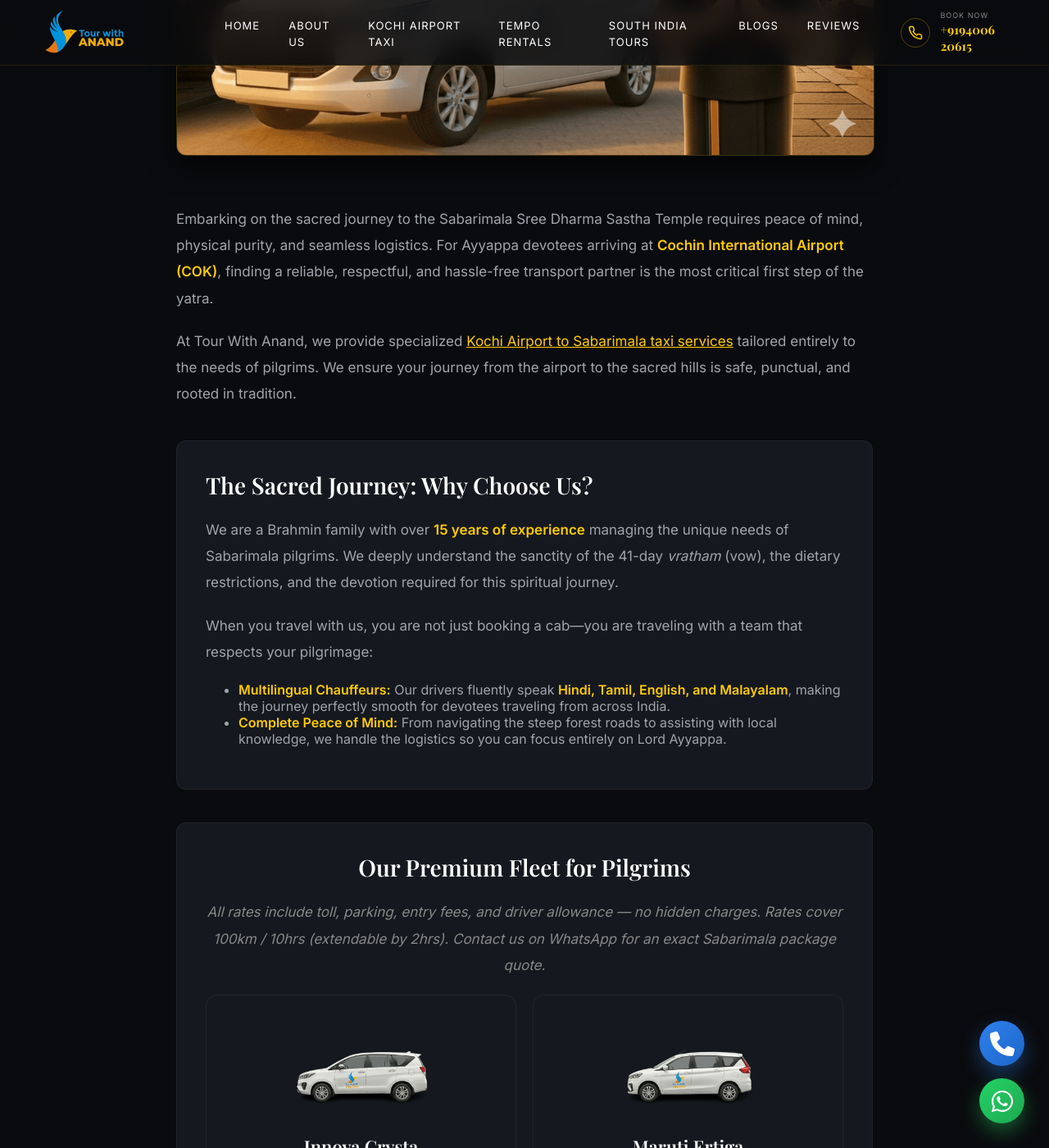
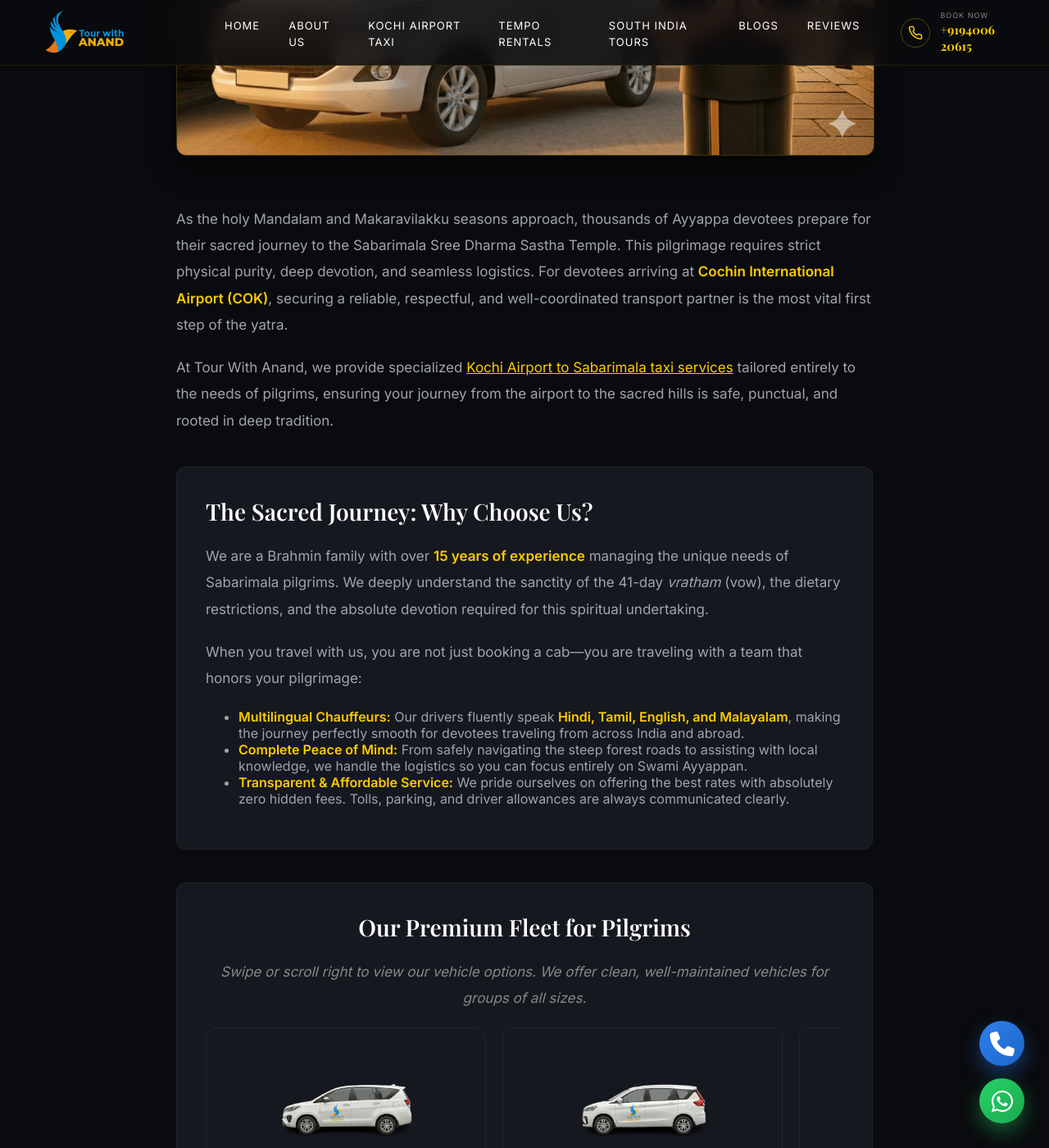
Before and after one commit to tourwithanand/tourwithanand-com, a Jekyll site: the page built from _posts/2026-10-02-kochi-airport-to-sabarimala-taxi-service.html, in a window 1280 px wide and 1400 px high, scrolled down 499 px. Shown: the whole window at 82% size. Built offline with Jekyll 4.4.1, drawn with Linux system fonts in a browser that asks for light colours; some of the changed text lies outside the part shown.

Commit message:
Update 2026-10-02-kochi-airport-to-sabarimala-taxi-service.html

```diff
--- a/_posts/2026-10-02-kochi-airport-to-sabarimala-taxi-service.html
+++ b/_posts/2026-10-02-kochi-airport-to-sabarimala-taxi-service.html
@@ -1,12 +1,12 @@
 ---
 layout: default
-title: "Kochi Airport to Sabarimala Taxi Service: The Complete Pilgrim's Guide"
+title: "Kochi Airport to Sabarimala: The Complete 2026 Pilgrimage Taxi Guide"
 date: 2026-10-02 10:00:00 +0530
-description: "Book a reliable Kochi Airport to Sabarimala taxi. We offer multilingual drivers, Innova Crysta hire, fresh-up AC dorms, and expert pilgrimage support."
-permalink: /blog/kochi-airport-to-sabarimala-taxi-service/
+description: "Planning your Sabarimala Yatra? Book a reliable Kochi Airport to Sabarimala taxi with our experienced, multilingual team. Features fresh-up dorms and Irumudi support."
+permalink: /blog/kochi-airport-to-sabarimala-pilgrimage-taxi/
 image: "/Kochi%20Airport%20To%20Pamba%20Taxi%20Service.png"
 category: "Pilgrimage Guide"
-keywords: "kochi airport to sabarimala taxi, pamba taxi service, nilakkal parking rules, irumudi kettu kochi, sabarimala innova crysta, cab to sabarimala from cok, cowboy dorms kochi"
+keywords: "kochi airport to sabarimala taxi, pamba taxi service, nilakkal parking rules, irumudi kettu kochi, sabarimala innova crysta, cab to sabarimala from cok, cowboy dorms kochi, sabarimala yatra 2026"
 ---
 
 <script type="application/ld+json">
@@ -161,7 +161,7 @@
   }
   .highlight-box h4 { color: #ff6b6b; margin-top: 0; font-size: 20px; }
 
-  /* Fleet Grid Extracted from Homepage */
+  /* Horizontal Slider Fleet Section */
   .fleet-note {
     font-size: 14px;
     color: #888;
@@ -169,12 +169,34 @@
     margin-bottom: 30px;
     text-align: center;
   }
-  .blog-fleet-grid {
-    display: grid;
-    grid-template-columns: repeat(auto-fit, minmax(280px, 1fr));
+  .blog-fleet-slider {
+    display: flex;
+    overflow-x: auto;
     gap: 20px;
+    padding-bottom: 20px;
+    scroll-snap-type: x mandatory;
+    -webkit-overflow-scrolling: touch;
   }
+
+  /* Custom Scrollbar for Slider */
+  .blog-fleet-slider::-webkit-scrollbar {
+    height: 8px;
+  }
+  .blog-fleet-slider::-webkit-scrollbar-track {
+    background: rgba(255, 255, 255, 0.05);
+    border-radius: 4px;
+  }
+  .blog-fleet-slider::-webkit-scrollbar-thumb {
+    background: rgba(255, 204, 0, 0.4);
+    border-radius: 4px;
+  }
+  .blog-fleet-slider::-webkit-scrollbar-thumb:hover {
+    background: rgba(255, 204, 0, 0.8);
+  }
+
   .fleet-card {
+    flex: 0 0 280px; /* Fixed width forces horizontal scrolling */
+    scroll-snap-align: start;
     background: #0a0b0e;
     border: 1px solid rgba(255, 255, 255, 0.1);
     border-radius: 10px;
@@ -201,17 +223,19 @@
     display: block;
     font-size: 14px;
     color: #a0a4ab;
-    margin-bottom: 15px;
+    margin-bottom: 20px;
     line-height: 1.5;
   }
-  .price-tag {
+  .fleet-action {
     display: inline-block;
     background: rgba(255, 204, 0, 0.1);
     color: #ffcc00;
-    padding: 8px 12px;
+    padding: 8px 15px;
     border-radius: 6px;
-    font-size: 13px;
+    font-size: 12px;
     font-weight: bold;
+    text-transform: uppercase;
+    letter-spacing: 1px;
   }
 
   /* CTA Section */
@@ -237,83 +261,85 @@
     .blog-title { font-size: 32px; }
     .content-block, .info-block { padding: 20px; }
     .blog-cta-buttons { flex-direction: column; }
+    .fleet-card { flex: 0 0 250px; }
   }
 </style>
 
 <article class="blog-article">
   <header class="blog-header">
     <div class="blog-meta">Sabarimala Pilgrimage • Taxi Guide</div>
-    <h1 class="blog-title">Kochi Airport to Sabarimala Taxi Service: The Complete Pilgrim's Guide</h1>
+    <h1 class="blog-title">Kochi Airport to Sabarimala: The Complete Pilgrimage Taxi Guide</h1>
   </header>
 
   <img src="/Kochi%20Airport%20To%20Pamba%20Taxi%20Service.png" alt="Kochi Airport to Pamba Taxi Service for Sabarimala Pilgrims" class="blog-hero-image">
 
   <div class="blog-content">
-    <p>Embarking on the sacred journey to the Sabarimala Sree Dharma Sastha Temple requires peace of mind, physical purity, and seamless logistics. For Ayyappa devotees arriving at <strong>Cochin International Airport (COK)</strong>, finding a reliable, respectful, and hassle-free transport partner is the most critical first step of the yatra.</p>
+    <p>As the holy Mandalam and Makaravilakku seasons approach, thousands of Ayyappa devotees prepare for their sacred journey to the Sabarimala Sree Dharma Sastha Temple. This pilgrimage requires strict physical purity, deep devotion, and seamless logistics. For devotees arriving at <strong>Cochin International Airport (COK)</strong>, securing a reliable, respectful, and well-coordinated transport partner is the most vital first step of the yatra.</p>
 
-    <p>At Tour With Anand, we provide specialized <a href="https://tourwithanand.com/taxi/kochi-airport-to-sabarimala-pamba/" target="_blank">Kochi Airport to Sabarimala taxi services</a> tailored entirely to the needs of pilgrims. We ensure your journey from the airport to the sacred hills is safe, punctual, and rooted in tradition.</p>
+    <p>At Tour With Anand, we provide specialized <a href="https://tourwithanand.com/taxi/kochi-airport-to-sabarimala-pamba/" target="_blank">Kochi Airport to Sabarimala taxi services</a> tailored entirely to the needs of pilgrims, ensuring your journey from the airport to the sacred hills is safe, punctual, and rooted in deep tradition.</p>
 
     <div class="content-block">
       <h2>The Sacred Journey: Why Choose Us?</h2>
-      <p>We are a Brahmin family with over <strong>15 years of experience</strong> managing the unique needs of Sabarimala pilgrims. We deeply understand the sanctity of the 41-day <em>vratham</em> (vow), the dietary restrictions, and the devotion required for this spiritual journey.</p>
+      <p>We are a Brahmin family with over <strong>15 years of experience</strong> managing the unique needs of Sabarimala pilgrims. We deeply understand the sanctity of the 41-day <em>vratham</em> (vow), the dietary restrictions, and the absolute devotion required for this spiritual undertaking.</p>
 
-      <p>When you travel with us, you are not just booking a cab—you are traveling with a team that respects your pilgrimage:</p>
+      <p>When you travel with us, you are not just booking a cab—you are traveling with a team that honors your pilgrimage:</p>
       <ul>
-        <li><strong>Multilingual Chauffeurs:</strong> Our drivers fluently speak <strong>Hindi, Tamil, English, and Malayalam</strong>, making the journey perfectly smooth for devotees traveling from across India.</li>
-        <li><strong>Complete Peace of Mind:</strong> From navigating the steep forest roads to assisting with local knowledge, we handle the logistics so you can focus entirely on Lord Ayyappa.</li>
+        <li><strong>Multilingual Chauffeurs:</strong> Our drivers fluently speak <strong>Hindi, Tamil, English, and Malayalam</strong>, making the journey perfectly smooth for devotees traveling from across India and abroad.</li>
+        <li><strong>Complete Peace of Mind:</strong> From safely navigating the steep forest roads to assisting with local knowledge, we handle the logistics so you can focus entirely on Swami Ayyappan.</li>
+        <li><strong>Transparent & Affordable Service:</strong> We pride ourselves on offering the best rates with absolutely zero hidden fees. Tolls, parking, and driver allowances are always communicated clearly.</li>
       </ul>
     </div>
 
-    <!-- FLEET BLOCK EXTRACTED FROM HOMEPAGE -->
+    <!-- HORIZONTAL SCROLL FLEET BLOCK -->
     <div class="content-block">
       <h2 style="text-align: center;">Our Premium Fleet for Pilgrims</h2>
-      <p class="fleet-note">All rates include toll, parking, entry fees, and driver allowance — no hidden charges. Rates cover 100km / 10hrs (extendable by 2hrs). Contact us on WhatsApp for an exact Sabarimala package quote.</p>
+      <p class="fleet-note">Swipe or scroll right to view our vehicle options. We offer clean, well-maintained vehicles for groups of all sizes.</p>
 
-      <div class="blog-fleet-grid">
+      <div class="blog-fleet-slider">
         <div class="fleet-card">
           <img src="/images/vehicles-kochi-airport-innova-crysta-taxi.png" alt="Innova Crysta">
           <h3>Innova Crysta</h3>
-          <span class="desc">Executive comfort for the winding forest roads. Ideal for families and small groups.</span>
-          <div class="price-tag">₹4200/day · +₹22/km</div>
+          <span class="desc">Premium comfort for the winding forest roads. Ideal for families and small groups needing extra space.</span>
+          <span class="fleet-action">Check Availability</span>
         </div>
 
         <div class="fleet-card">
           <img src="/images/vehicles-kochi-airport-ertiga-taxi.png" alt="Maruti Ertiga">
           <h3>Maruti Ertiga</h3>
-          <span class="desc">Spacious and affordable MPV for up to 5 passengers traveling with luggage.</span>
-          <div class="price-tag">₹3500/day · +₹20/km</div>
+          <span class="desc">A spacious and highly affordable MPV for up to 5 passengers traveling with their luggage.</span>
+          <span class="fleet-action">Check Availability</span>
         </div>
 
         <div class="fleet-card">
           <img src="/images/vehicles-kochi-airport-swift-taxi.png" alt="Premium Sedan">
           <h3>Premium Sedan</h3>
-          <span class="desc">Perfect for solo devotees or small groups of 1-3 passengers traveling light.</span>
-          <div class="price-tag">₹3000/day · +₹18/km</div>
+          <span class="desc">The perfect option for solo devotees or smaller groups of 1-3 passengers traveling light.</span>
+          <span class="fleet-action">Check Availability</span>
         </div>
 
         <div class="fleet-card">
           <img src="/images/vehicles-kochi-airport-tempo-traveller.png" alt="Tempo Traveller">
           <h3>Tempo Traveller</h3>
-          <span class="desc">Ideal for large Guruswami groups. (Buses and Force Urbania also available upon request).</span>
-          <div class="price-tag">₹5500/day · +₹25/km</div>
+          <span class="desc">Ideal for large Guruswami groups. (Buses and Force Urbania models are also available upon request).</span>
+          <span class="fleet-action">Check Availability</span>
         </div>
       </div>
     </div>
 
     <div class="info-block">
       <h3 style="margin-top:0;">Fresh-Up & Irumudi Preparation Near the Airport</h3>
-      <p>Many devotees fly into Kochi and need a clean, tranquil space to rest, bathe, and spiritually prepare before hitting the road. We are proud to offer <a href="http://cowboydorms.com/" target="_blank">Cowboy Dorms</a>, our newly opened, budget-friendly AC dormitory located just <strong>4 km away from Cochin Airport</strong>.</p>
-      <p>Able to accommodate up to 24 people, this facility is ideal for groups needing a fresh-up stay. Furthermore, we provide a pure, dedicated space at our property to assist Guruswamis with the sacred <strong>Irumudi Kettu</strong> preparation in a calm and dignified environment.</p>
+      <p>Many devotees fly into Kochi and require a clean, tranquil space to rest, bathe, and spiritually prepare before hitting the road. We are proud to offer <a href="http://cowboydorms.com/" target="_blank">Cowboy Dorms</a>, our newly opened, budget-friendly AC dormitory located just <strong>4 km away from Cochin Airport</strong>.</p>
+      <p>Able to comfortably accommodate up to 24 people, this facility is ideal for groups needing a peaceful fresh-up stay. Furthermore, we provide a pure, dedicated space at our property to assist Guruswamis with the sacred <strong>Irumudi Kettu</strong> preparation in a calm and dignified environment.</p>
     </div>
 
     <h2>Route Details & Official Parking Regulations</h2>
 
-    <p>We typically take the traditional route via <strong>Erumeli</strong>, allowing pilgrims to stop at the Erumeli Sastha Temple for the customary <em>Petta Thullal</em> ritual and to offer prayers at the Vavar Mosque, embodying the spirit of religious harmony.</p>
+    <p>We typically follow the traditional route via <strong>Erumeli</strong>. This allows pilgrims to stop at the Erumeli Sree Dharmasastha Temple to perform the customary <em>Petta Thullal</em> ritual and to offer their prayers at the Vavar Mosque, beautifully embodying the spirit of religious harmony.</p>
 
     <div class="highlight-box">
       <h4>⚠️ Crucial Rule: Nilakkal Parking Restrictions</h4>
       <p>As per the strict guidelines issued by the Kerala Police and the Travancore Devaswom Board, <strong>no private vehicles are allowed to drive directly to Pamba</strong>.</p>
-      <p>All private taxis, traveler vans, and buses must drop off and park at the <strong>Nilakkal Base Camp</strong>. From Nilakkal, the government operates a continuous KSRTC Chain Service of AC and Non-AC buses that transport devotees the remaining 22 kilometers to Pamba.</p>
+      <p>All private taxis, traveler vans, and buses must drop off their passengers and park at the <strong>Nilakkal Base Camp</strong>. From Nilakkal, the government operates a continuous KSRTC Chain Service (AC and Non-AC buses) that transports devotees the remaining 22 kilometers to the Pamba riverside.</p>
     </div>
 
     <h2>Frequently Asked Questions (FAQ)</h2>
@@ -332,9 +358,9 @@
 
     <div class="blog-cta-box">
       <h3>Book Your Sabarimala Transport & Stay Today</h3>
-      <p>Ensure a peaceful and fully coordinated pilgrimage. From airport pickups to fresh-up dorms and Innova Crysta drops at Nilakkal, we handle the logistics so you can focus on Lord Ayyappa.</p>
+      <p>Ensure a peaceful and fully coordinated pilgrimage. From airport pickups to fresh-up dorms and Innova Crysta drops at Nilakkal, we handle the logistics so you can focus entirely on your devotion.</p>
 
-      <p><strong>Pre-book early to secure your vehicles during peak Mandalam season.</strong></p>
+      <p><strong>Vehicle availability drops heavily during the peak Mandalam season. Pre-book early to secure your arrangements.</strong></p>
 
       <div class="blog-cta-buttons">
         <a href="https://wa.me/919400620615" class="luxury-btn" onclick="gtag('event', 'whatsapp_click', {'event_category': 'Sabarimala Booking', 'event_label': 'Blog CTA'});">Book via WhatsApp</a>
```
